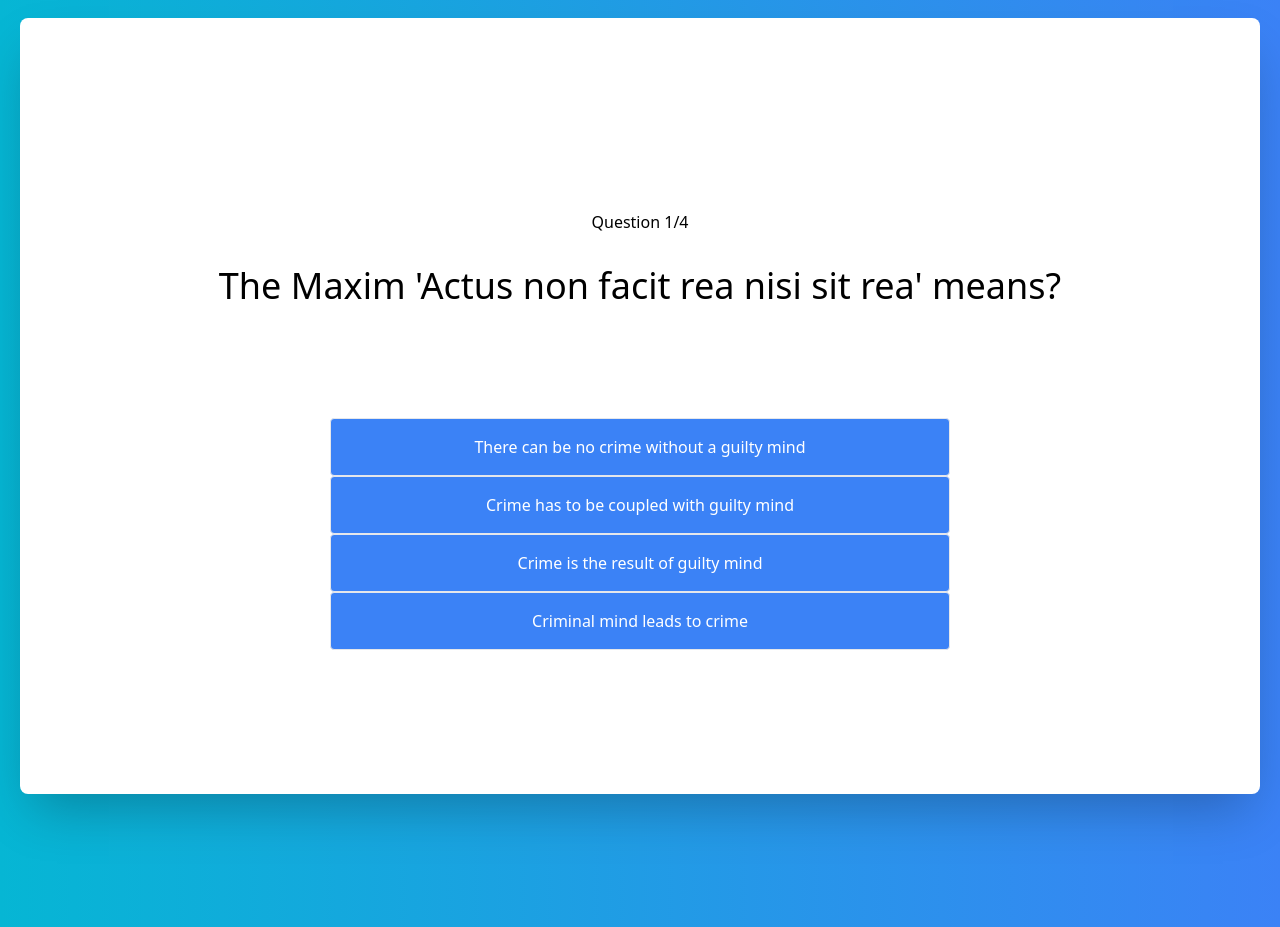
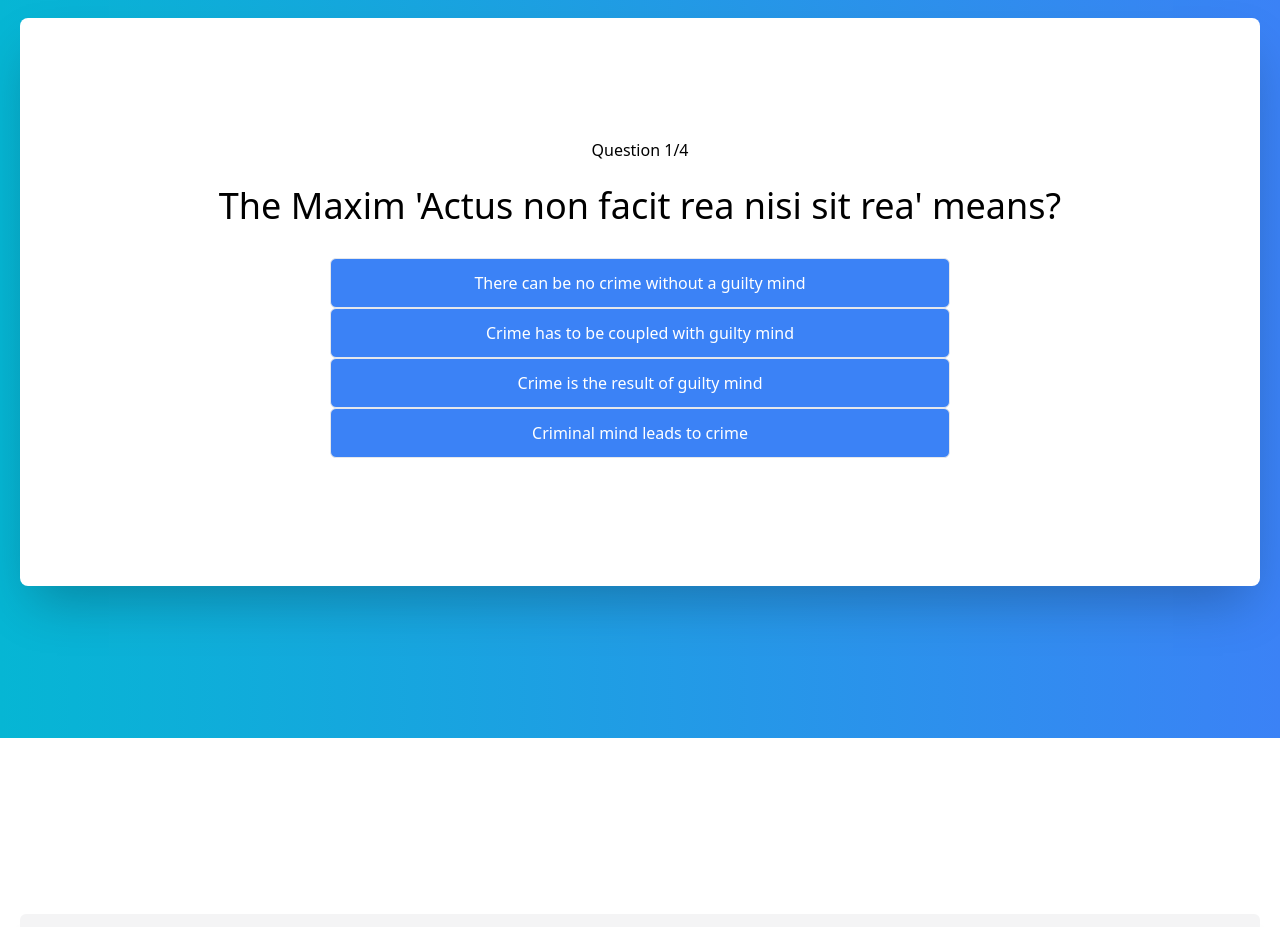
Before and after one commit to brekooname/law-scholars, a React (Create React App) app in the folder client/: page /LoginSignup in a window 1280 px wide. Shown: the part 1820-2747 px from the top of the page. Built offline with nearby package versions, Linux system fonts and the light colour scheme; no server answers.

Commit message:
Update: Quiz positions

```diff
--- a/client/src/components/Quiz.jsx
+++ b/client/src/components/Quiz.jsx
@@ -95,16 +95,16 @@ const Quiz = () => {
                         </div>
                     ) : (
                         <>
-                            <div className='question-section p-16'>
-                                <div className='question-count p-4 text-center m-0'>
+                            <div className='question-section p-0'>
+                                <div className='question-count p-2 text-center m-0'>
                                     <span>Question {currentQuestion + 1}</span>/{questions.length}
                                 </div>
-                                <div className='question-text p-4 text-center m-0 text-4xl'>{questions[currentQuestion].questionText}
+                                <div className='question-text  p-4 text-center m-0 text-4xl'>{questions[currentQuestion].questionText}
                                 </div>
                             </div>
-                            <div className='answer-section py-8 border-gray-800'>
+                            <div className='answer-section py-4'>
                                 {questions[currentQuestion].answerOptions.map((answerOption) => (
-                                    <button className='p-4 block w-[50%] ml-[25%]' onClick={() => handleAnswerOptionClick(answerOption.isCorrect)}>{answerOption.answerText}</button>
+                                    <button className='p-3 block w-[50%] ml-[25%] rounded-md' onClick={() => handleAnswerOptionClick(answerOption.isCorrect)}>{answerOption.answerText}</button>
                                 ))}
                             </div>
                         </>
```
